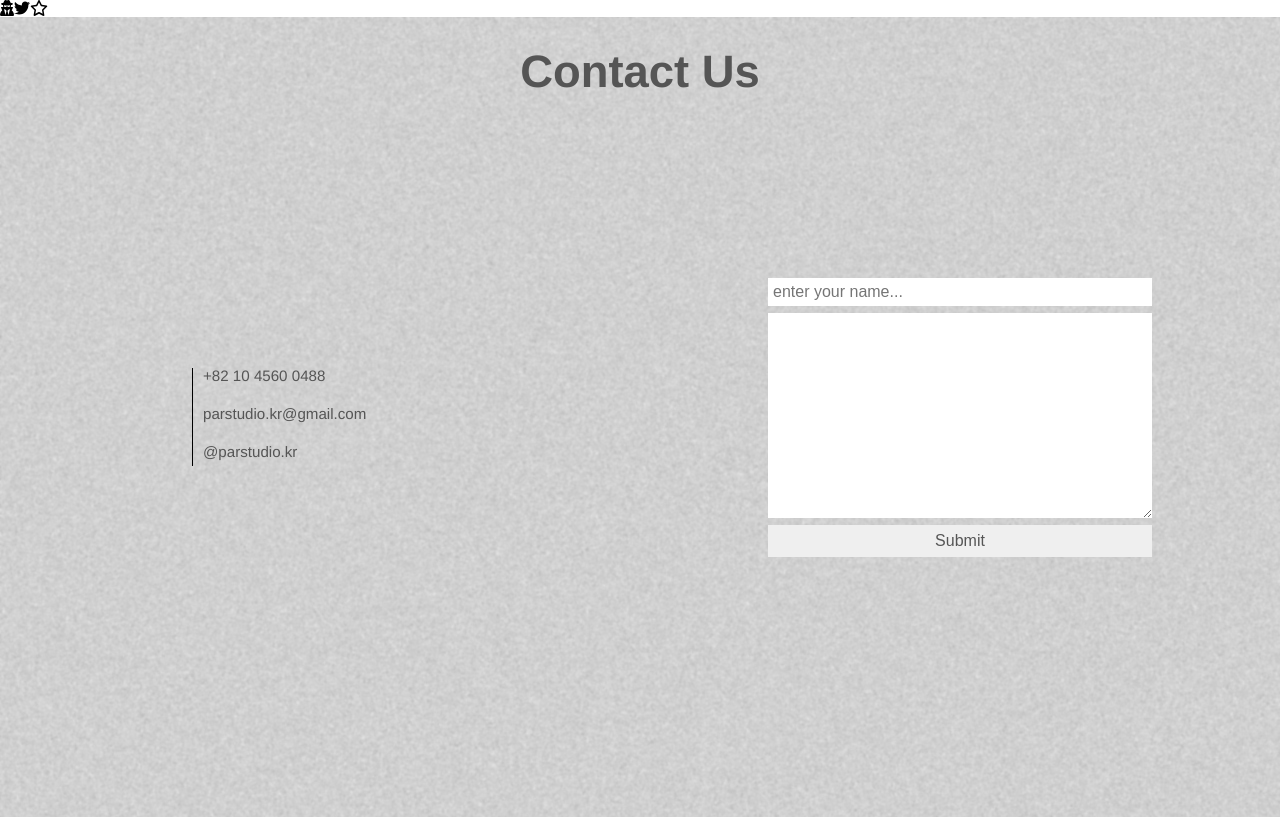
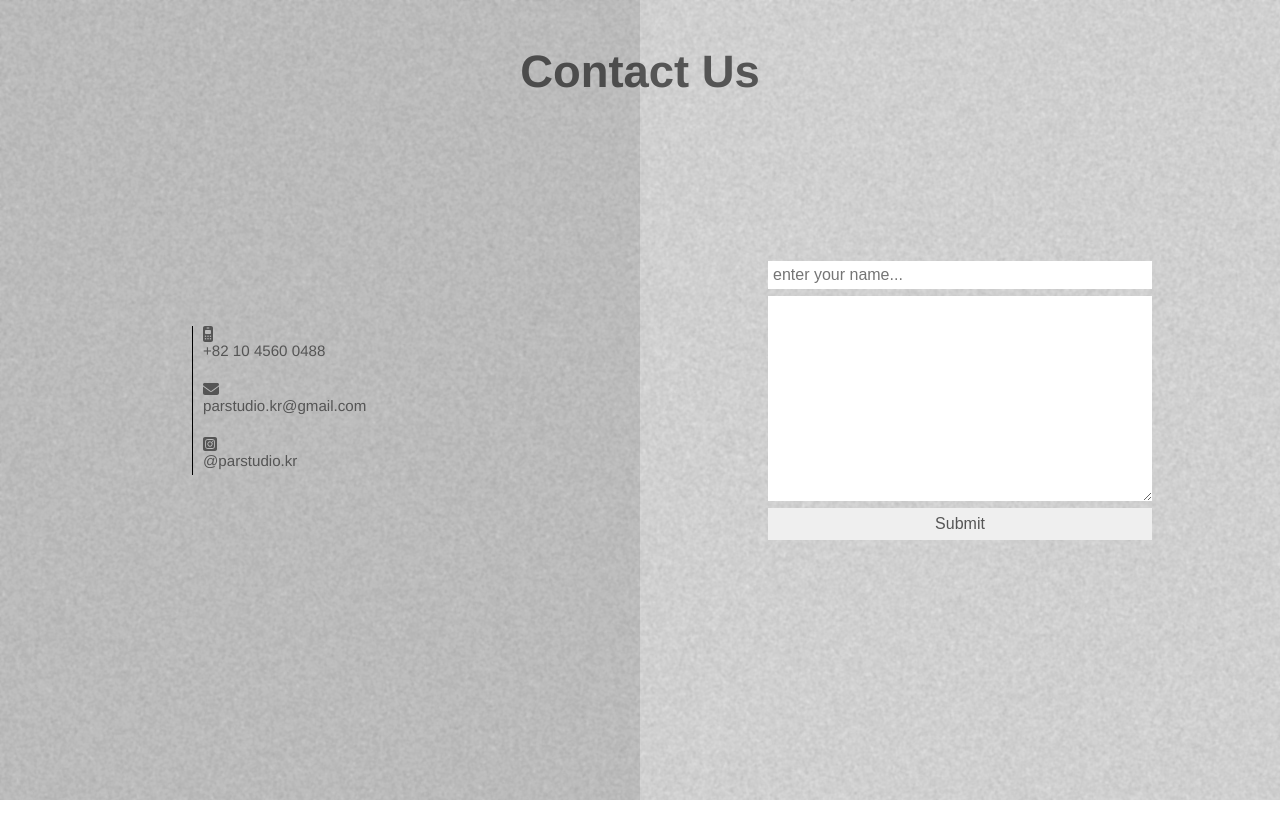
Before and after one commit to parstudio/dev, a Vue app in the folder portfolio/: page /contact in a window 1280 px wide. Built offline with nearby package versions, Linux system fonts and the light colour scheme.

Commit message:
contact에 fontawsome 추가

```diff
--- a/portfolio/src/App.vue
+++ b/portfolio/src/App.vue
@@ -3,9 +3,7 @@
 	<!-- https://saybyuk.com/  참고사이트-->
 	<!-- http://o-r-k-r.kr/ 참고사이트-->
 
-	<font-awesome-icon icon="fa-solid fa-user-secret" />
-	<font-awesome-icon icon="fa-brands fa-twitter" />
-	<font-awesome-icon icon="fa-regular fa-star" />
+	<!--<font-awesome-icon icon="fa-solid fa-user-secret" />-->
 
 	<router-view></router-view>
 </template>
--- a/portfolio/src/views/ContactView.vue
+++ b/portfolio/src/views/ContactView.vue
@@ -7,15 +7,18 @@
 				<div class="leftBox">
 					<ul>
 						<li>
+							<font-awesome-icon icon="fa-solid fa-mobile-retro" />
 							<p>+82 10 4560 0488</p>
-							<!--머지테스또-->
 							<span class="underLine"></span>
 						</li>
 						<li>
+							<font-awesome-icon icon="fa-solid fa-envelope" />
 							<a href="parstudio.kr@gmail.com">parstudio.kr@gmail.com</a>
 							<span class="underLine"></span>
 						</li>
 						<li>
+							<font-awesome-icon icon="fa-brands fa-instagram-square" />
+							<!--<font-awesome-icon icon="fa-brands fa-instagram" />-->
 							<a href="https://www.instagram.com/parstudio.kr/">
 								@parstudio.kr
 							</a>
```
Also changed, not shown: 2 other files (tests, documents, lock files or other folders).
